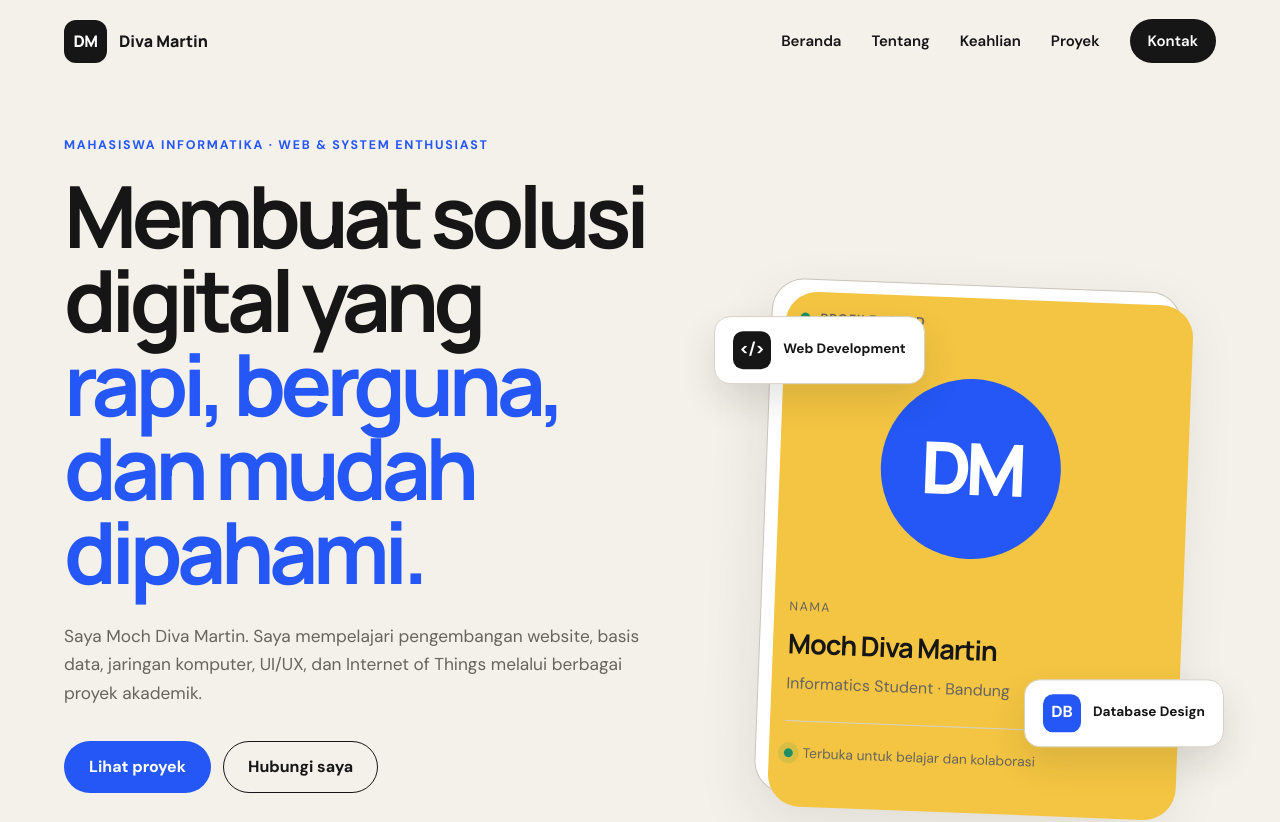
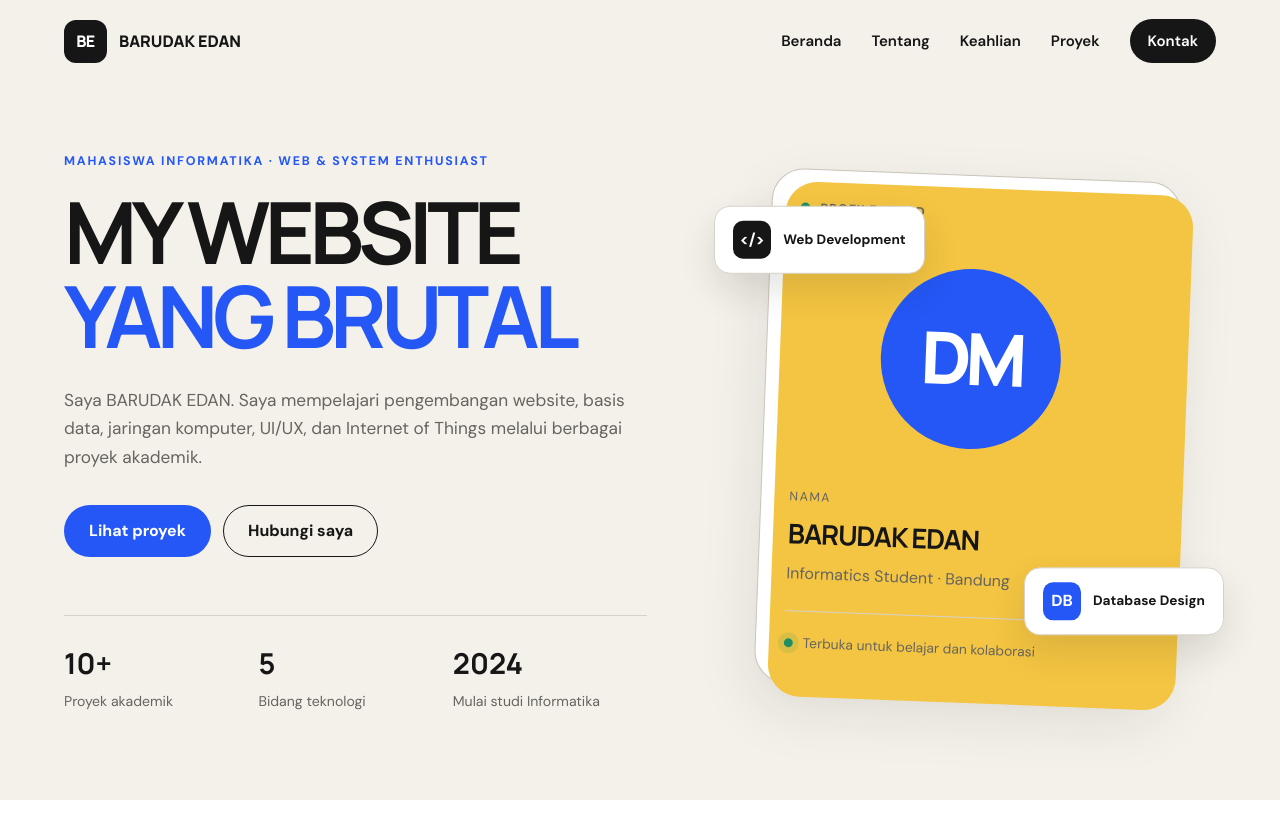
Before and after one commit to divamrtn/icconemore, a plain HTML site: page index.html in a window 1280 px wide. Shown: the top 822 px of the page. Drawn offline with Linux system fonts and the light colour scheme.

Commit message:
Membuat tampilan website portofolio

```diff
--- a/index.html
+++ b/index.html
@@ -12,8 +12,8 @@
     <header class="header" id="header">
         <div class="container nav-wrapper">
             <a class="brand" href="#beranda" aria-label="Kembali ke beranda">
-                <span class="brand-box">DM</span>
-                <span class="brand-text">Diva Martin</span>
+                <span class="brand-box">BE</span>
+                <span class="brand-text">BARUDAK EDAN</span>
             </a>
 
             <button class="menu-button" id="menuButton" aria-label="Buka menu navigasi" aria-expanded="false">
@@ -39,12 +39,12 @@
                     <p class="eyebrow">Mahasiswa Informatika · Web & System Enthusiast</p>
 
                     <h1>
-                        Membuat solusi digital yang
-                        <span>rapi, berguna, dan mudah dipahami.</span>
+                        MY WEBSITE
+                        <span>YANG BRUTAL</span>
                     </h1>
 
                     <p class="hero-description">
-                        Saya Moch Diva Martin. Saya mempelajari pengembangan website,
+                        Saya BARUDAK EDAN. Saya mempelajari pengembangan website,
                         basis data, jaringan komputer, UI/UX, dan Internet of Things
                         melalui berbagai proyek akademik.
                     </p>
@@ -81,7 +81,7 @@
 
                         <div class="visual-info">
                             <p class="visual-label">Nama</p>
-                            <h2>Moch Diva Martin</h2>
+                            <h2>BARUDAK EDAN</h2>
                             <p>Informatics Student · Bandung</p>
                         </div>
 
@@ -341,8 +341,8 @@
                         </p>
                     </div>
 
-                    <a class="button button-dark" href="mailto:divamartin777@gmail.com">
-                        divamartin777@gmail.com
+                    <a class="button button-dark" href="mailto:Bbarudakedan@gmail.com">
+                        barudakedan@gmail.com
                     </a>
                 </div>
             </div>
```
